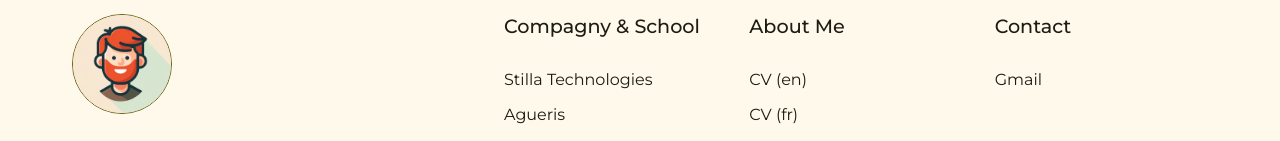
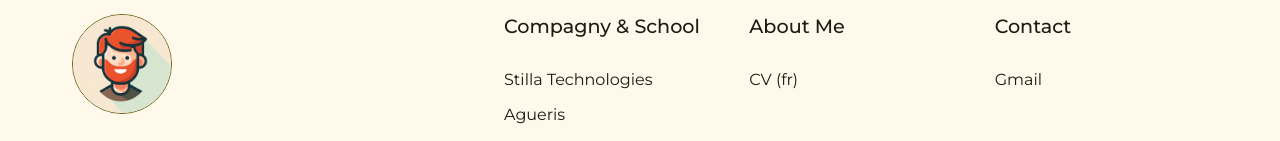
Before and after one commit to DorianPinaud/dorianpinaud-portfolio, a React (Create React App) app: page / in a window 1280 px wide. Shown: the part 4090-4231 px from the top of the page. Built offline with nearby package versions, Linux system fonts and the light colour scheme.

Commit message:
remove en cv for now

```diff
--- a/src/components/Footer.tsx
+++ b/src/components/Footer.tsx
@@ -27,7 +27,6 @@ export default function Footer() {
             </div>
             <div className="column">
                 <h4>About Me</h4>
-                <a href="Dorian_Pinaud_EN.pdf">CV (en)</a>
                 <a href="Dorian_Pinaud_FR.pdf">CV (fr)</a>
             </div>
             <div className="column">
```
